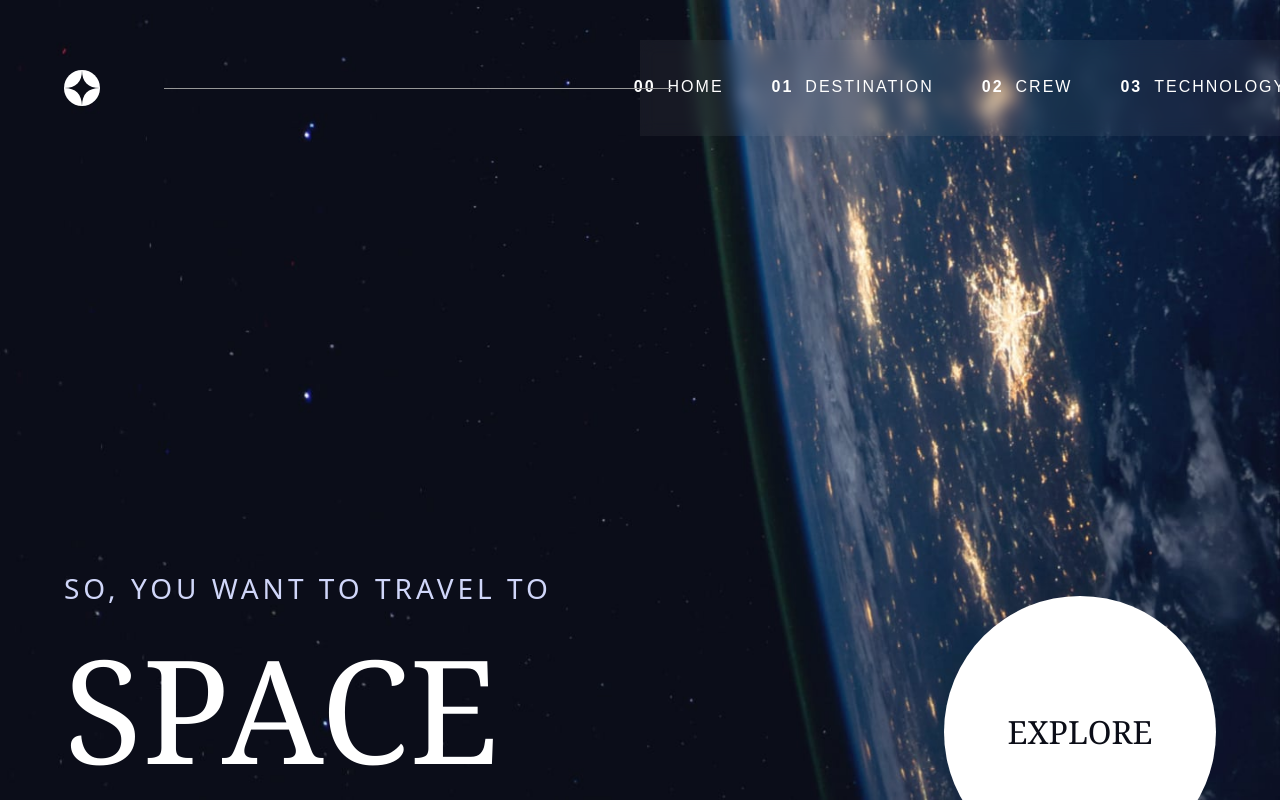
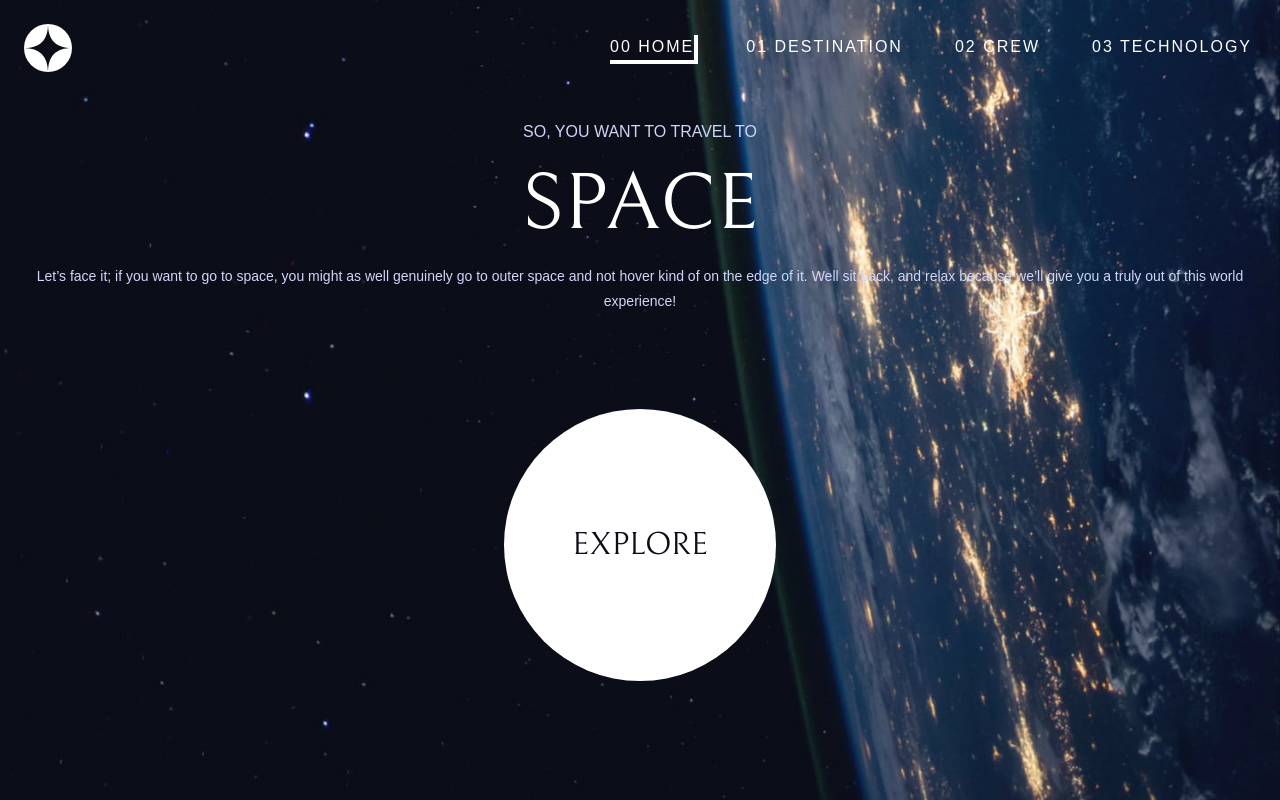
Before and after one commit to garyeung/space-tourism-webisite, a React (Vite) app: page / in a window 1280 px wide. Built offline with nearby package versions, Linux system fonts and the light colour scheme.

Commit message:
implement new router

```diff
--- a/src/App.tsx
+++ b/src/App.tsx
@@ -1,105 +1,20 @@
 import { createBrowserRouter, RouterProvider } from 'react-router-dom';
 import './App.css'
-import Dest from './pages/Dest'
-import data from './data.json'
-import Crew from './pages/Crew';
-import Tech from './pages/Tech';
-import Home from './pages/Home';
-import Root from './components/Root';
-
-import bgDestMobi from './assets/destination/background-destination-mobile.jpg';
-import bgDestDesk from './assets/destination/background-destination-desktop.jpg';
-import bgDestTabl from './assets/destination/background-destination-tablet.jpg';
-
-import bgHomeMobi from './assets/home/background-home-mobile.jpg';
-import bgHomeDesk from './assets/home/background-home-desktop.jpg';
-import bgHomeTabl from './assets/home/background-home-tablet.jpg';
-
-import bgTechMobi from './assets/technology/background-technology-mobile.jpg';
-import bgTechTabl from './assets/technology/background-technology-tablet.jpg';
-import bgTechDesk from './assets/technology/background-technology-desktop.jpg';
-
-import bgCrewMobi from './assets/crew/background-crew-mobile.jpg'
-import bgCrewTabl from './assets/crew/background-crew-tablet.jpg';
-import bgCrewDesk from './assets/crew/background-crew-desktop.jpg';
-import { useState } from 'react';
-
-export enum RouterName {
-  Home = 'home',
-  Crew = 'crew',
-  Tech = 'technology',
-  Dest = 'destination',
-
-}
-export interface BGImage  {
-  mobile: string,
-  desktop: string,
-  tablet: string
-}
+import Root from './components/combinations/Root';
+import HomePage from './pages/HomePage';
+import { appConfig } from './app.config';
 
 function App() {
-  const {destinations, crew, technology} = data;
-
- const allBGimage= new Map<string,BGImage>();
-       allBGimage.set(RouterName.Home,{
-
-      mobile: bgHomeMobi,
-      tablet: bgHomeTabl,
-      desktop: bgHomeDesk
-       })
-      allBGimage.set(RouterName.Dest, {
-        mobile: bgDestMobi,
-        tablet: bgDestTabl,
-        desktop: bgDestDesk,
-
- })
-     allBGimage.set(RouterName.Crew,{
-      mobile: bgCrewMobi,
-      tablet: bgCrewTabl,
-      desktop: bgCrewDesk
-
-     })
-     allBGimage.set(RouterName.Tech,{
-      mobile: bgTechMobi,
-      tablet: bgTechTabl,
-      desktop: bgTechDesk
-
-     })
-  const [bgImage, setBgImage] = useState(allBGimage.get(RouterName.Home)!);
-
-  const handleBgImage = (name: string) => {
-    if(allBGimage.has(name)){
-           setBgImage(allBGimage.get(name)!)
-    }
-  }
-    const links = Array.from(allBGimage.entries()).map(([key]) => ({
-      path: key,
-      lable: key
-    }));
 
   const router = createBrowserRouter([
     {
       path: '/',
-      element: <Root {...bgImage} handleBg={handleBgImage} links={[...links]}  />,
+      element: <Root/>,
       children: [
         {
           index: true,
-          element: <Home/>,
+          element: <HomePage title={appConfig.home.title} subTitle={appConfig.home.subtitle} description={appConfig.home.description}/>,
         },
-
-        {
-          path: RouterName.Crew,
-          element: <Crew crew={[...crew]}/>
-        },
-        {
-          path: RouterName.Dest,
-          element: <Dest destinantions={[...destinations]}/>,
-        },
-        {
-          path: RouterName.Tech,
-          element: <Tech technology={[...technology]}/>,
-        },
-
       ]
     }
   ])
```
